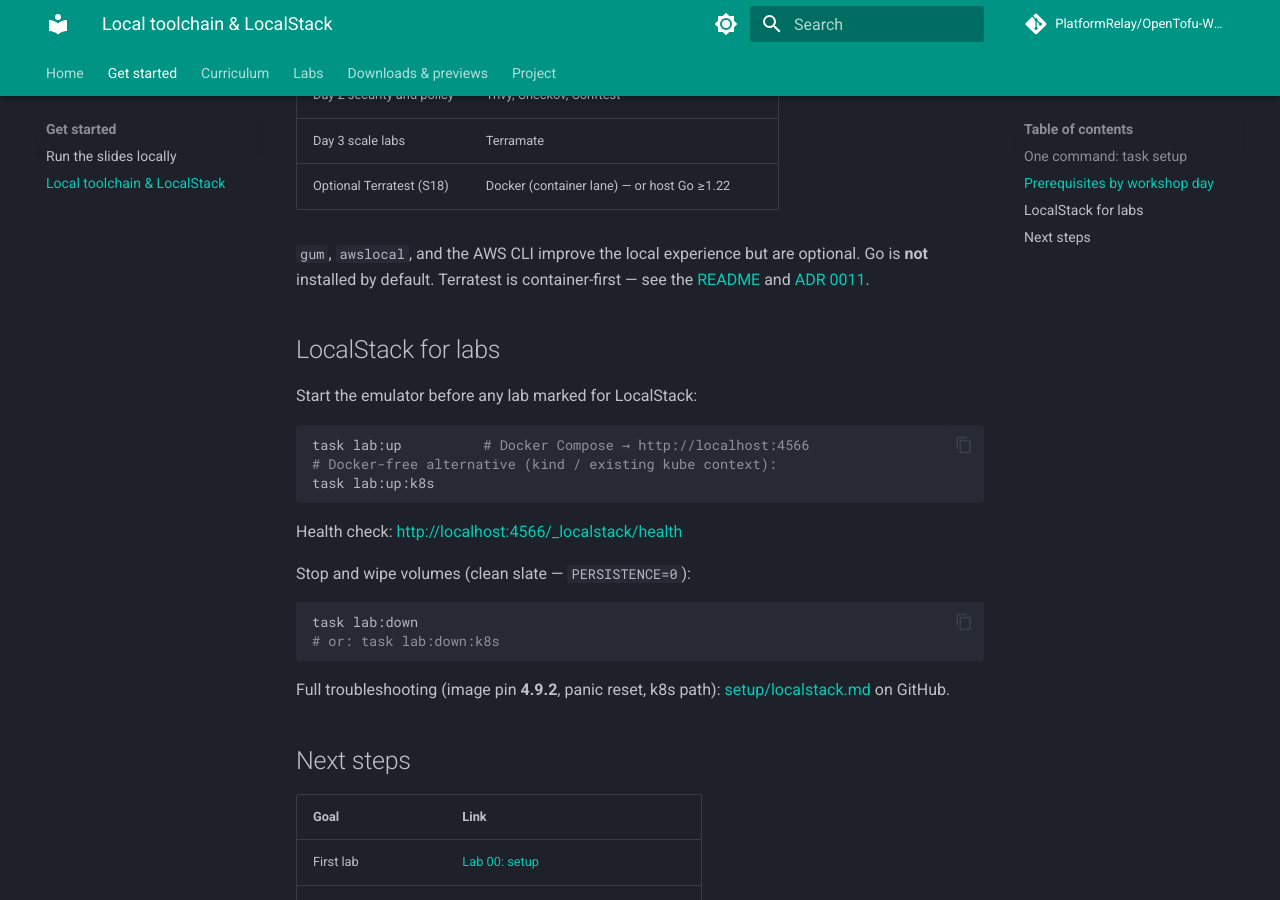
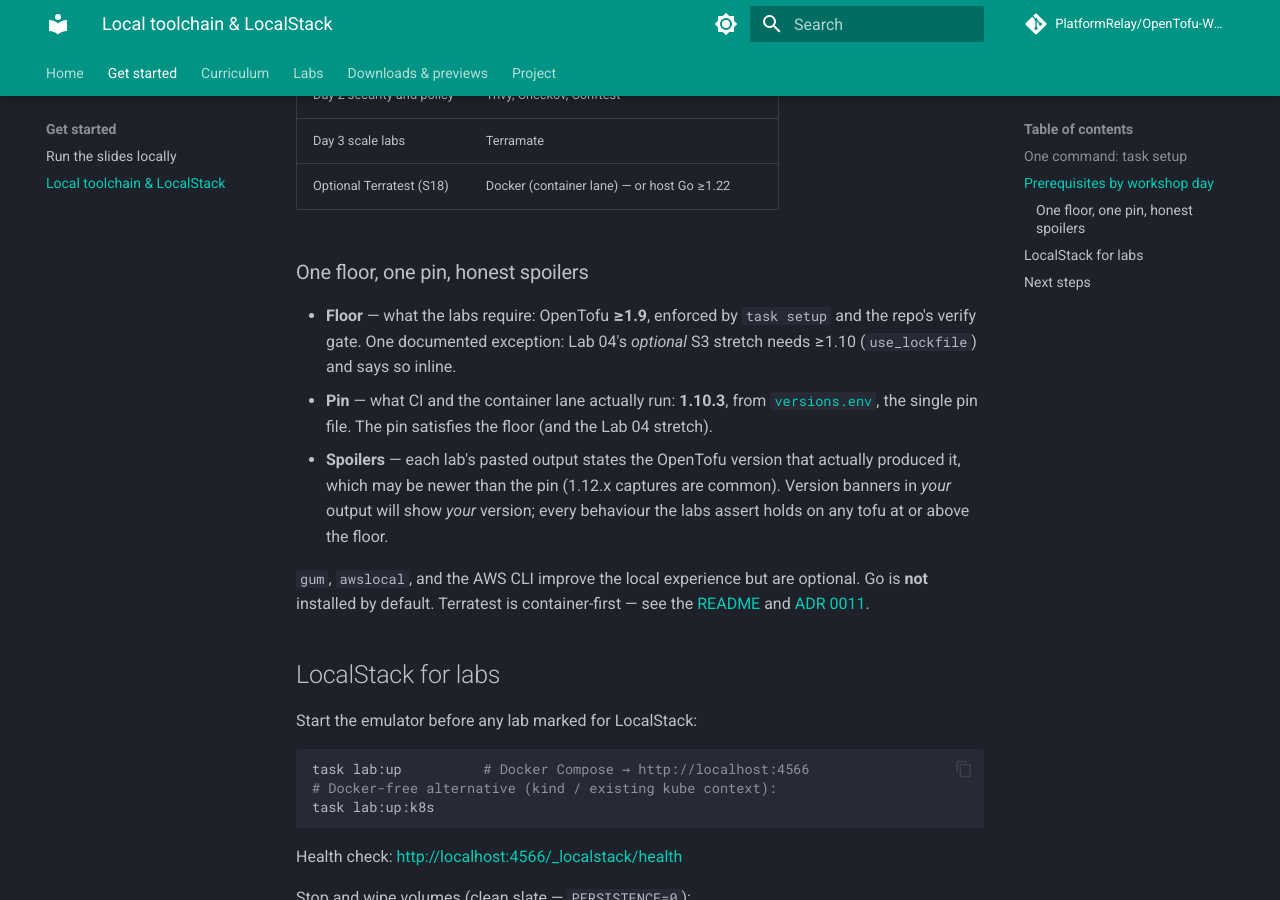
Before and after one commit to PlatformRelay/OpenTofu-Workshop, an MkDocs documentation site: the page built from docs/setup.md, in a window 1280 px wide and 900 px high, scrolled down 875 px. Built offline with MkDocs 1.6.1 and Material for MkDocs 9.7.7, drawn with Linux system fonts in a browser that asks for light colours; comment, search, counter and statistics services are not loaded.

Commit message:
:memo: docs(policy): write the spoiler-version policy down, learner-side and author-side
The version-floor cluster's third leg (US-D-VERSION-FLOOR acceptance 2):
spoilers were already consistently labeled with the version that produced
them (1.12.x captures vs the 1.10.3 pin), but no written policy said that is
the contract. docs/setup.md now states floor / pin / spoiler-labeling in one
place for learners; CONTRIBUTING's guardrails checklist gains the authoring
rule (label with the producing version, disclose machine-varying values, mark
elisions, re-capture rather than re-label).

```diff
--- a/docs/setup.md
+++ b/docs/setup.md
@@ -36,6 +36,19 @@
 | Day 3 scale labs | Terramate |
 | Optional Terratest (S18) | Docker (container lane) — or host Go ≥1.22 |
 
+### One floor, one pin, honest spoilers
+
+- **Floor** — what the labs require: OpenTofu **≥1.9**, enforced by
+  `task setup` and the repo's verify gate. One documented exception: Lab 04's
+  *optional* S3 stretch needs ≥1.10 (`use_lockfile`) and says so inline.
+- **Pin** — what CI and the container lane actually run: **1.10.3**, from
+  [`versions.env`](https://github.com/PlatformRelay/OpenTofu-Workshop/blob/main/versions.env),
+  the single pin file. The pin satisfies the floor (and the Lab 04 stretch).
+- **Spoilers** — each lab's pasted output states the OpenTofu version that
+  actually produced it, which may be newer than the pin (1.12.x captures are
+  common). Version banners in *your* output will show *your* version; every
+  behaviour the labs assert holds on any tofu at or above the floor.
+
 `gum`, `awslocal`, and the AWS CLI improve the local experience but are optional.
 Go is **not** installed by default. Terratest is container-first — see the
 [README](https://github.com/PlatformRelay/OpenTofu-Workshop/blob/main/README.md)
```
Also changed, not shown: CONTRIBUTING.md (+7 -0 lines).
